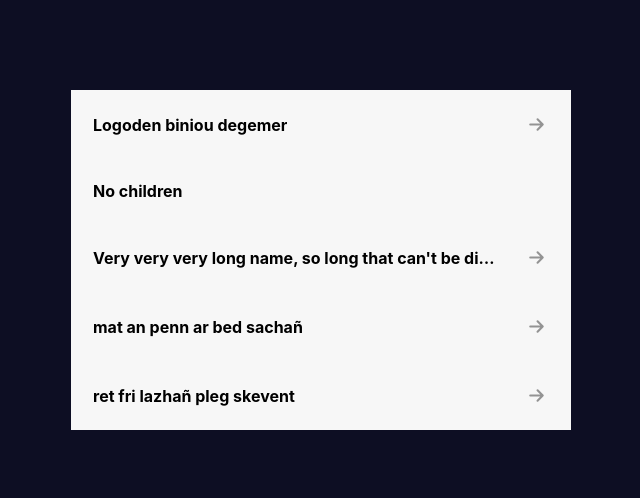
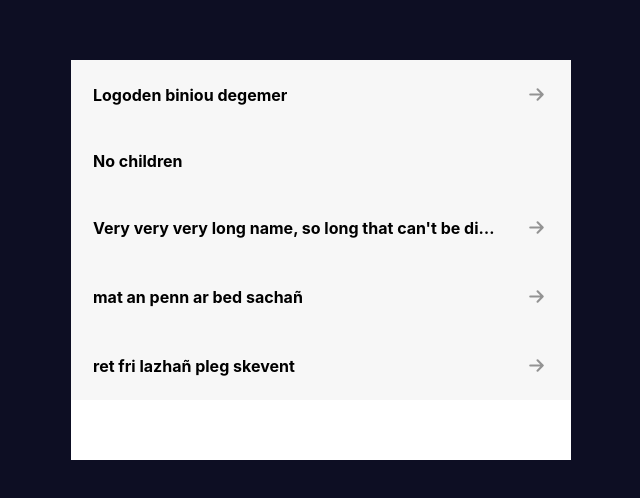
Before and after one commit to LeandreArnaud/menu-app, a React (Create React App) app: page / in a window 1280 px wide. Shown: the part 140-638 px from the top of the page, without its empty margins (319-959 px from the left). Built offline with nearby package versions, Linux system fonts and the light colour scheme.

Commit message:
fix: broken swipe transition

```diff
--- a/src/components/menu-container/MenuContainer.scss
+++ b/src/components/menu-container/MenuContainer.scss
@@ -2,11 +2,11 @@
     display: flex;
     width: 500px;
     overflow: hidden;
-    flex-direction: row-reverse;
     background-color: white;
 
     .menu-container-visible-area {
         display: flex;
-        transition: 0.2s ease-in-out;
+        position: relative;
+        height: 400px;
     }
 }
--- a/src/components/menu/Menu.scss
+++ b/src/components/menu/Menu.scss
@@ -2,4 +2,20 @@
     display: flex;
     width: 500px;
     flex-direction: column;
+    position: absolute;
+    transition: 0.2s;
+    animation: appear 0.2s;
+
+    &.hidden {
+        transform: translateX(-500px);
+    }
+
+    &.disable-appear-animation {
+        animation: none;
+    }
 }
+
+@keyframes appear {
+    from { transform: translateX(500px) }
+      to { transform: translateX(0px) }
+}
--- a/src/components/menu/Menu.tsx
+++ b/src/components/menu/Menu.tsx
@@ -23,7 +23,7 @@ function Menu({menuContent, goBack}: MenuProps) {
 
     return (
         <>
-            <div className='menu-main-container'>
+            <div className={`menu-main-container ${subMenuContent?.length ? 'hidden' : ''} ${!goBack ? 'disable-appear-animation' : ''}`}>
                 {goBack ?
                     <MenuItem key="arrow" isArrow onClick={goBack} />
                 : null}
```
